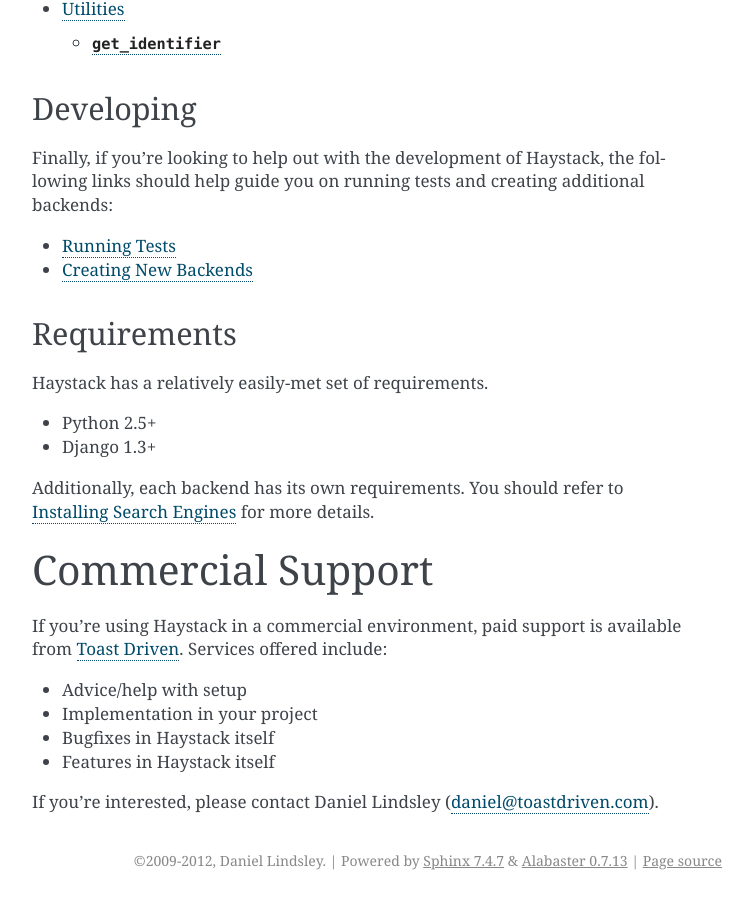
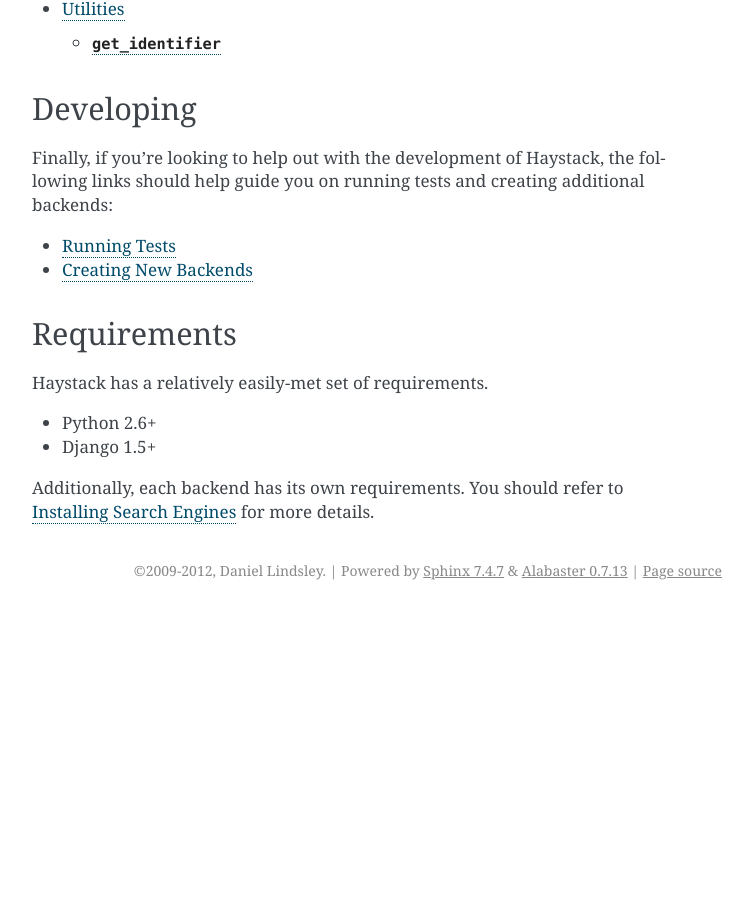
Before and after one commit to django-haystack/django-haystack, a Sphinx documentation site: the page built from docs/index.rst, in a window 1280 px wide and 900 px high, scrolled down 3258 px. Shown: the whole window, without its empty margins (388-1141 px from the left). Built offline with Sphinx 7.4.7, drawn with Linux system fonts in a browser that asks for light colours; after the commit the page ends 3868 px from its top, so only the background shows below that.

Commit message:
Python 3 support is done, thanks to RevSys & the PSF! Updated requirements in the docs.

```diff
--- a/docs/index.rst
+++ b/docs/index.rst
@@ -110,24 +110,8 @@
 
 Haystack has a relatively easily-met set of requirements.
 
-* Python 2.5+
-* Django 1.3+
+* Python 2.6+
+* Django 1.5+
 
 Additionally, each backend has its own requirements. You should refer to
 :doc:`installing_search_engines` for more details.
-
-
-Commercial Support
-==================
-
-If you're using Haystack in a commercial environment, paid support is available
-from `Toast Driven`_. Services offered include:
-
-* Advice/help with setup
-* Implementation in your project
-* Bugfixes in Haystack itself
-* Features in Haystack itself
-
-If you're interested, please contact Daniel Lindsley (daniel@toastdriven.com).
-
-.. _`Toast Driven`: http://toastdriven.com/
--- a/setup.py
+++ b/setup.py
@@ -10,7 +10,7 @@
 
 setup(
     name='django-haystack',
-    version='2.0.1-dev',
+    version='2.1.0',
     description='Pluggable search for Django.',
     author='Daniel Lindsley',
     author_email='daniel@toastdriven.com',
@@ -38,7 +38,9 @@
         'License :: OSI Approved :: BSD License',
         'Operating System :: OS Independent',
         'Programming Language :: Python',
-        'Topic :: Utilities'
+        'Programming Language :: Python :: 2',
+        'Programming Language :: Python :: 3',
+        'Topic :: Utilities',
     ],
     zip_safe=False,
 )
```
Also changed, not shown: README.rst (+4 -3 lines), 2 other files.
